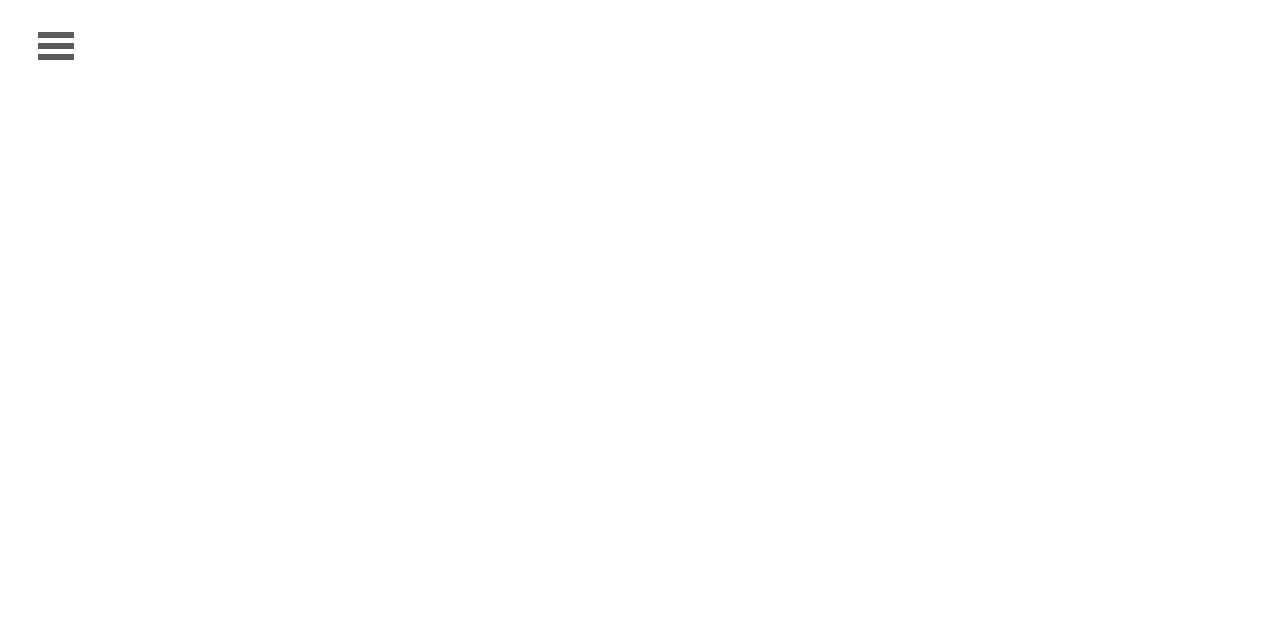
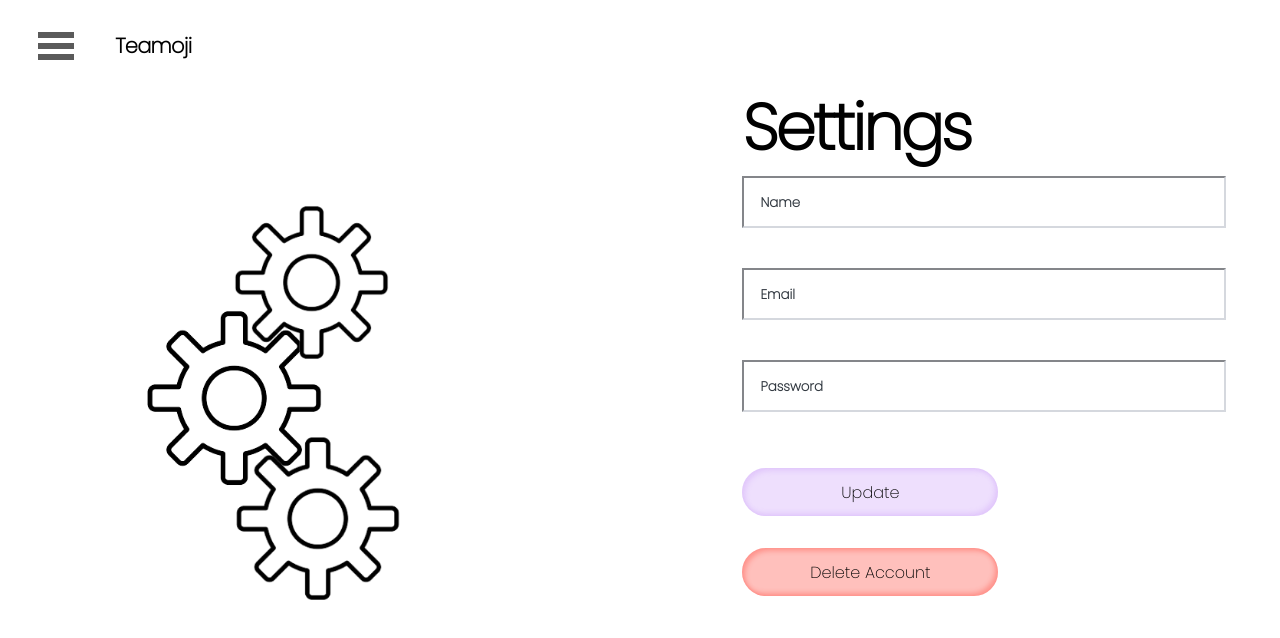
Before and after one commit to indexZ3ro/FIT4002, a React (Create React App) app in the folder client/: page /Settings in a window 1280 px wide. Before the commit this address had no page. Shown: the top 638 px of the page. Built offline with nearby package versions, Linux system fonts and the light colour scheme.

Commit message:
Settings page UI complete

```diff
--- a/client/src/App.js
+++ b/client/src/App.js
@@ -16,6 +16,7 @@ import LocalChangeContext from './contexts/LocalChangeContext';
 import QuestionContext from './contexts/QuestionContext';
 import React, { useRef, useState } from 'react';
 import HistoryPage from "./pages/HistoryPage";
+import Settings from './pages/settings_page'
 
 function App () {
   const [localChanges, setLocalChanges] = useState([]);
@@ -36,6 +37,7 @@ function App () {
                 <Route path='/SoloSession' element={<SoloSession />} />
                 <Route path='/TeamSession' element={<TeamSession />} />
                 <Route path="/HistoryPage" element={<HistoryPage />} />
+                <Route path="/Settings" element={<Settings />} />
               </Routes>
             </div>
           </Router>
--- a/client/src/Components/Sidebar/Sidebar.js
+++ b/client/src/Components/Sidebar/Sidebar.js
@@ -1,11 +1,11 @@
-import React from 'react'
-import '../../css/sidebar.css'
-import { Link } from 'react-router-dom'
-import { slide as Menu } from 'react-burger-menu'
-import { useSelector } from 'react-redux'
+import React from "react";
+import "../../css/sidebar.css";
+import { Link } from "react-router-dom";
+import { slide as Menu } from "react-burger-menu";
+import { useSelector } from "react-redux";
 
 const Sidebar = (props) => {
-  const sideBarState = useSelector((state) => state.sideBar.sideBar)
+    const sideBarState = useSelector((state) => state.sideBar.sideBar);
     return sideBarState ? (
         <Menu width={"250px"} styles={{ bmMenu: { overflow: "hidden" } }}>
             <Link to="/" className="menu-item">
@@ -20,11 +20,13 @@ const Sidebar = (props) => {
             <Link to="/HistoryPage" className="menu-item">
                 History
             </Link>
+            <Link to="/Settings" className="menu-item">
+                Settings
+            </Link>
         </Menu>
     ) : (
         <div></div>
     );
 };
 
-
-export default Sidebar
+export default Sidebar;
--- /dev/null
+++ b/client/src/css/settings.css
@@ -0,0 +1,100 @@
+body {
+    margin: 0;
+    display: flex;
+}
+
+.container {
+    margin: 0;
+    display: flex;
+    width: 100vw;
+    height: 100vh;
+}
+
+.header {
+    position: absolute;
+    top: -1.5vh;
+    left: -5vw;
+}
+
+h2 {
+    top: 10vh;
+    left: 58vw;
+    font-size: 8vh;
+}
+
+form {
+    position: absolute;
+    top: 22vh;
+    left: 58vw;
+    display: flex;
+    flex-direction: column;
+}
+
+input {
+    width: 35vw;
+    margin-bottom: 5vh;
+    padding: 2vh;
+    border-color: #d5d8de;
+}
+
+input:focus {
+    border-color: #f553cc;
+}
+
+input:focus::placeholder {
+    color: #f553cc;
+}
+
+input::placeholder {
+    color: #323941;
+    font-weight: bold;
+    font-family: Poppins;
+}
+
+img {
+    display: block;
+    max-width: 80vw;
+    max-height: 50vh;
+    width: auto;
+    height: auto;
+    position: absolute;
+    top: 25vh;
+    left: 10vw;
+}
+
+button {
+    width: 20vw;
+    height: 6vh;
+    font-size: 2vh;
+    font-family: Poppins;
+    font-weight: 300;
+    color: black;
+    margin-bottom: 2vh;
+    margin-top: 2vh;
+    border-radius: 3vw;
+    border: 0;
+}
+
+button:hover {
+    cursor: pointer;
+}
+
+button:hover.update {
+    background-color: rgba(200, 150, 249, 1);
+}
+
+button:hover.delete {
+    background-color: rgba(255, 47, 34, 1);
+}
+
+.update {
+    background-color: rgba(200, 150, 249, 0.3);
+    box-shadow: inset 3px 3px 5px 0 rgba(200, 150, 249, 0.3),
+        inset -3px -3px 5px 0 rgba(200, 150, 249, 0.3);
+}
+
+.delete {
+    background-color: rgba(255, 47, 34, 0.3);
+    box-shadow: inset 3px 3px 5px 0 rgba(255, 47, 34, 0.3),
+        inset -3px -3px 5px 0 rgba(255, 47, 34, 0.3);
+}
--- /dev/null
+++ b/client/src/pages/settings_page.js
@@ -0,0 +1,68 @@
+import React from "react";
+import "../css/settings.css";
+import settingsIcon from "../assets/settings-icon.png";
+
+const Settings = () => {
+    const update = () => {
+        // TO DO
+    };
+
+    const deleteAcc = () => {
+        // TO DO
+    };
+
+    return (
+        <div className="container">
+            <img src={settingsIcon} alt="Settings Icon" />
+            <div className="header">
+                <h4>Teamoji</h4>
+            </div>
+            <div className="title">
+                <h2>Settings</h2>
+            </div>
+            <div className="form">
+                <form>
+                    <label>
+                        <input
+                            type="text"
+                            name="name"
+                            placeholder="Name"
+                        ></input>
+                    </label>
+                    <label>
+                        <input
+                            type="text"
+                            name="email"
+                            placeholder="Email"
+                        ></input>
+                    </label>
+                    <label>
+                        <input
+                            type="text"
+                            name="password"
+                            placeholder="Password"
+                        ></input>
+                    </label>
+                    <button
+                        type="update"
+                        value="Update"
+                        className="update"
+                        onClick={update()}
+                    >
+                        Update
+                    </button>
+                    <button
+                        type="delete"
+                        value="Delete"
+                        className="delete"
+                        onClick={deleteAcc()}
+                    >
+                        Delete Account
+                    </button>
+                </form>
+            </div>
+        </div>
+    );
+};
+
+export default Settings;
```
Also changed, not shown: client/src/assets/settings-icon.png (added). Lines whose indentation alone changed are shown as unchanged.
